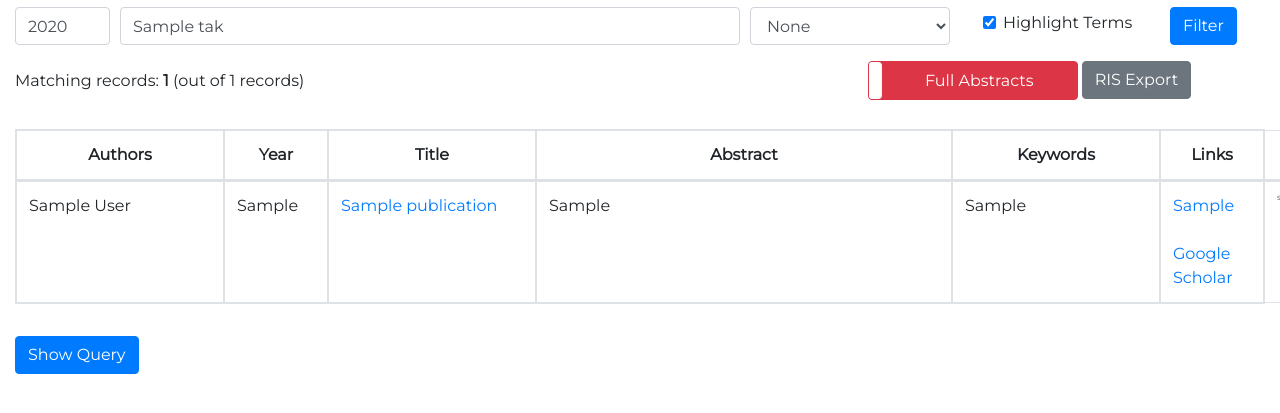
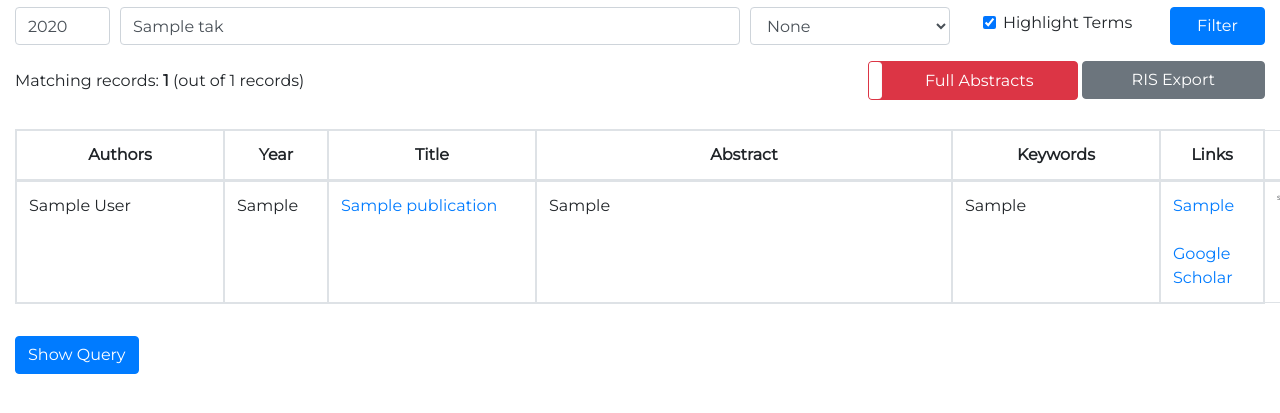
Before and after one commit to edtechhub/spud, a Django app: template publications/templates/publications/index.html in a window 1280 px wide; the page is wider, and only the part inside the window is pictured. Shown: the part 43-456 px from the top of that part. Run offline with Django 3.2, Linux system fonts and the light colour scheme; tables that the repository leaves empty hold one stand-in row (values such as "Sample post"); the template is opened without the code that fills it: values that come from a table or form of the project are taken from there, most other values are stand-ins (such as "Sample title", 1, 10 or a date in 2020); some libraries are stand-ins or nearby versions.

Commit message:
cosmetic changes for form

```diff
--- a/publications/templates/publications/index.html
+++ b/publications/templates/publications/index.html
@@ -70,7 +70,7 @@
           </div>
 
           <div class="col-md-1">
-            <button type="submit" class="btn btn-primary"> Filter </button>
+            <button type="submit" class="btn btn-primary btn-block"> Filter </button>
           </div>
 
         </div>
@@ -104,7 +104,7 @@
           <input id="abstract-toggle-btn" type="checkbox" checked data-toggle="toggle" data-on="Abridged Abstracts" data-off="Full Abstracts" data-onstyle="success" data-offstyle="danger" data-width="210" data-height="39">
         </div>
 
-        <div class="col-md-2 text-left">
+        <div class="col-md-2">
           <form action="{% url 'zotero_export' %}" method="POST">
             {% csrf_token %}
             <input name="auth" type="hidden" value="{{ auth }}">
@@ -112,7 +112,7 @@
               <input name="ids[]" type="hidden" value="{{ publication.id }}">
             {% endfor %}
 
-            <button class="btn btn-secondary"> RIS Export </button>
+            <button class="btn btn-secondary btn-block"> RIS Export </button>
           </form>
         </div>
 
```
